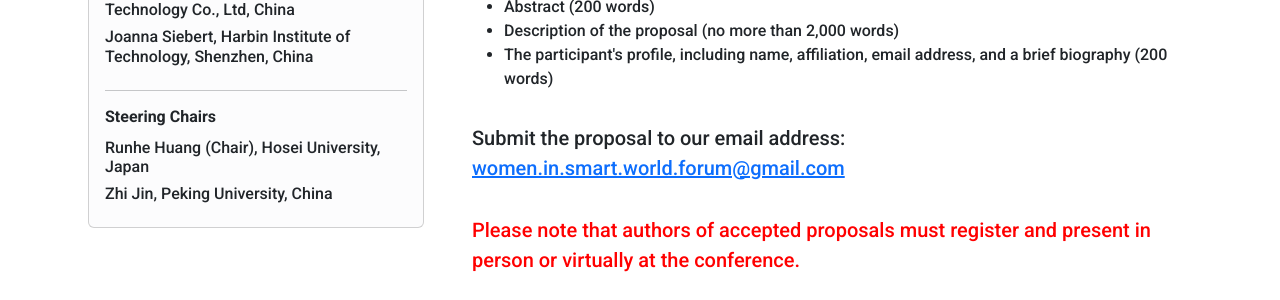
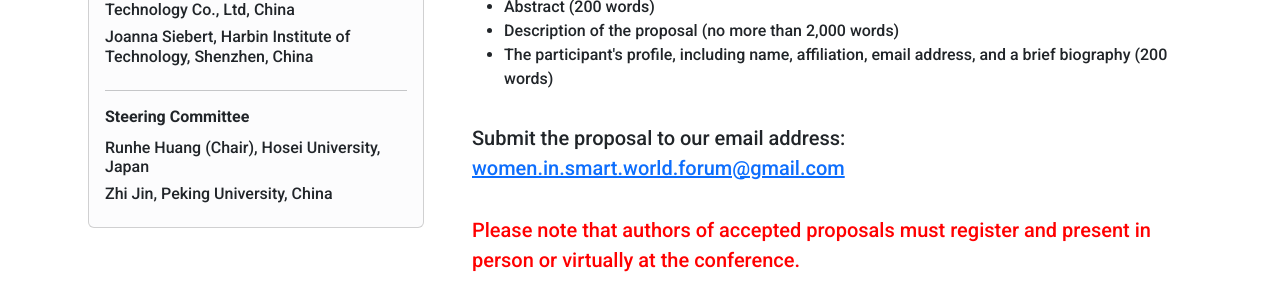
Before and after one commit to IEEE-SWC-2025/IEEE-SWC-2025.github.io, a Jekyll site: the page built from wsw-forum/index.html, in a window 1280 px wide and 900 px high, scrolled down 1540 px. Shown: the part 153-453 px from the top of the window. Built offline with Jekyll 4.4.1, drawn with Linux system fonts in a browser that asks for light colours.

Commit message:
Update index.html

```diff
--- a/wsw-forum/index.html
+++ b/wsw-forum/index.html
@@ -107,7 +107,7 @@ title: Women in the Smart World Forum 2025
           </div>
           <hr class="w-100" />
           <div class="d-flex gap-1 flex-column">
-            <h5 class="fs-6 fw-bold">Steering Chairs</h5>
+            <h5 class="fs-6 fw-bold">Steering Committee</h5>
             <div class="d-flex flex-column">
               <h5 class="fs-6">Runhe Huang (Chair), Hosei University, Japan</h5>
               <h5 class="fs-6">Zhi Jin, Peking University, China</h5>
```
